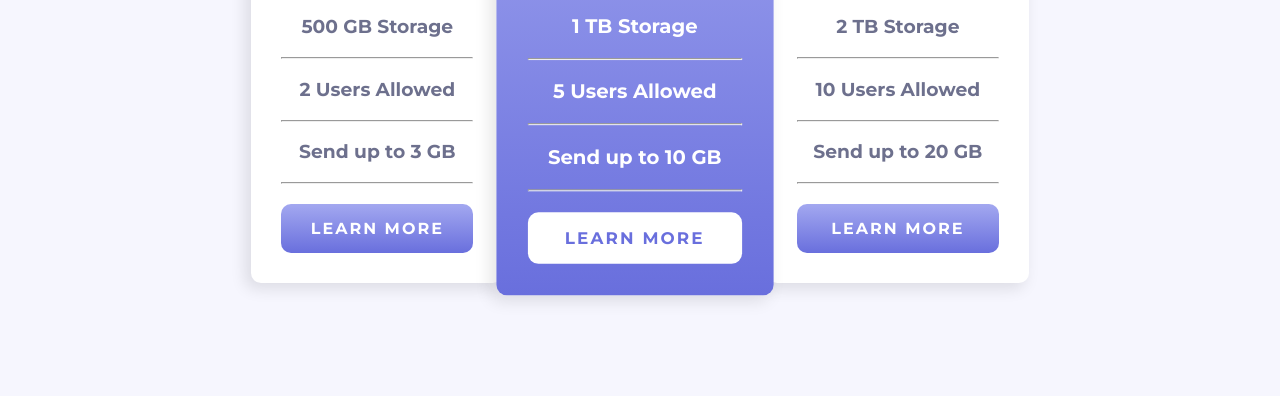
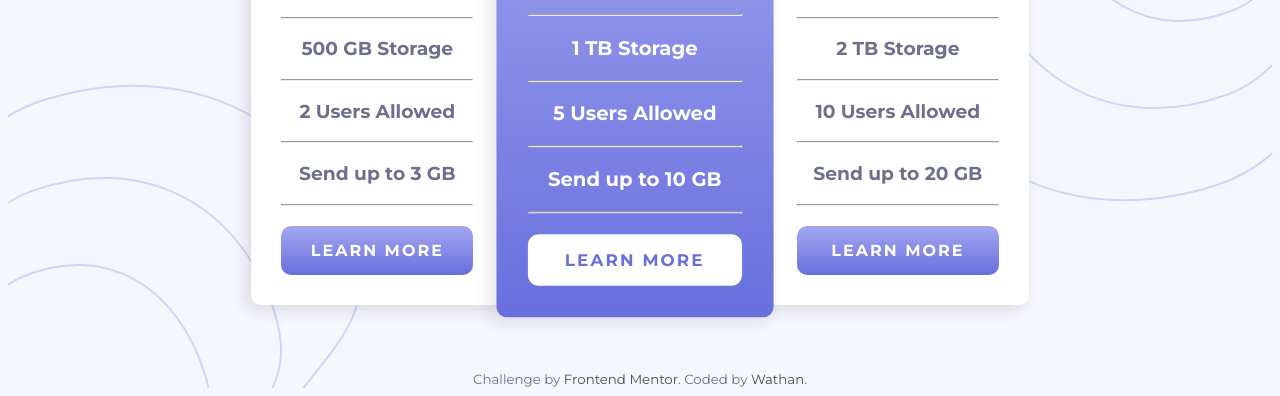
Before and after one commit to lwto/Price-Cards-with-Toggle, a plain HTML site: page index.html in a window 1280 px wide. Shown: the part 464-860 px from the top of the page. Before the commit the page ends 816 px from the top, so only its background shows below. Drawn offline with Linux system fonts and the light colour scheme.

Commit message:
add background

```diff
--- a/styles/style.scss
+++ b/styles/style.scss
@@ -23,6 +23,9 @@
     flex-direction: column;
     justify-content: center;
     align-items: center;
+    background-image: url(../images/bg-top.svg),url(../images/bg-bottom.svg);
+    background-repeat: no-repeat;
+    background-position: top right, bottom left;
 }
 
 .pricing-component{
@@ -130,7 +133,7 @@
 
 @media (min-width:768px){
     .wrapper{
-        height: 100vh;
+
         overflow: hidden;
     }
     .pricing-component{
```
Also changed, not shown: styles/style.css, styles/style.min.css.
